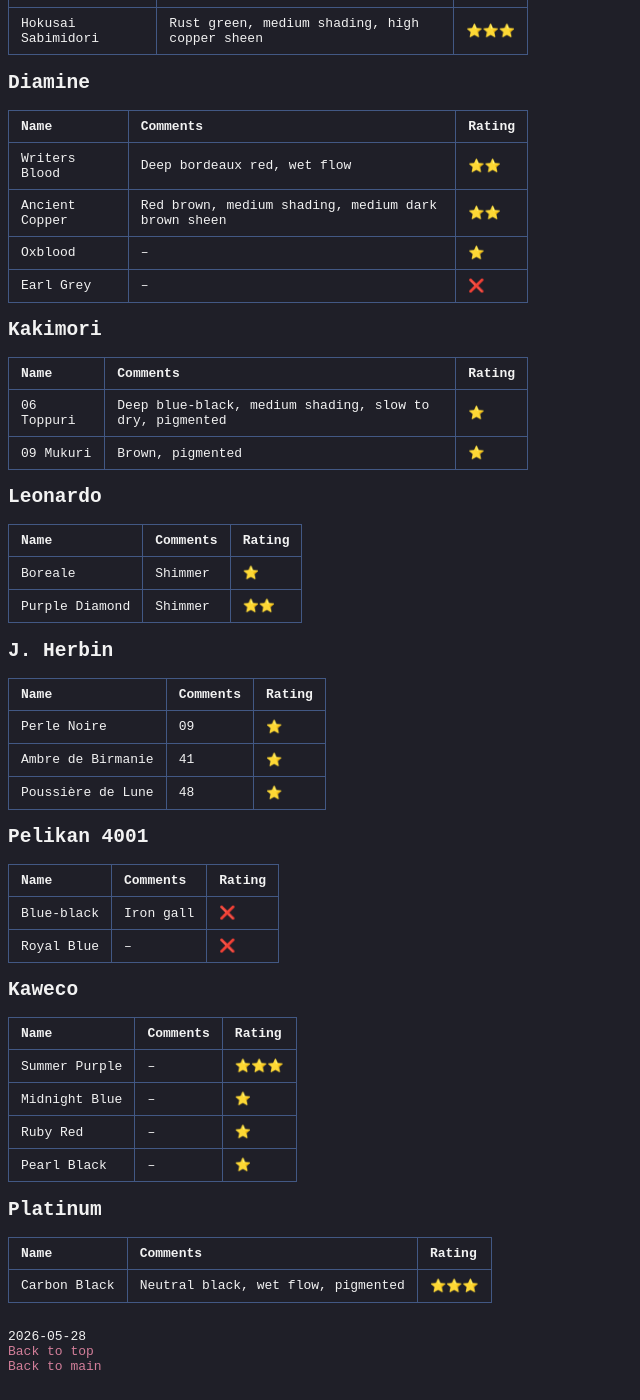
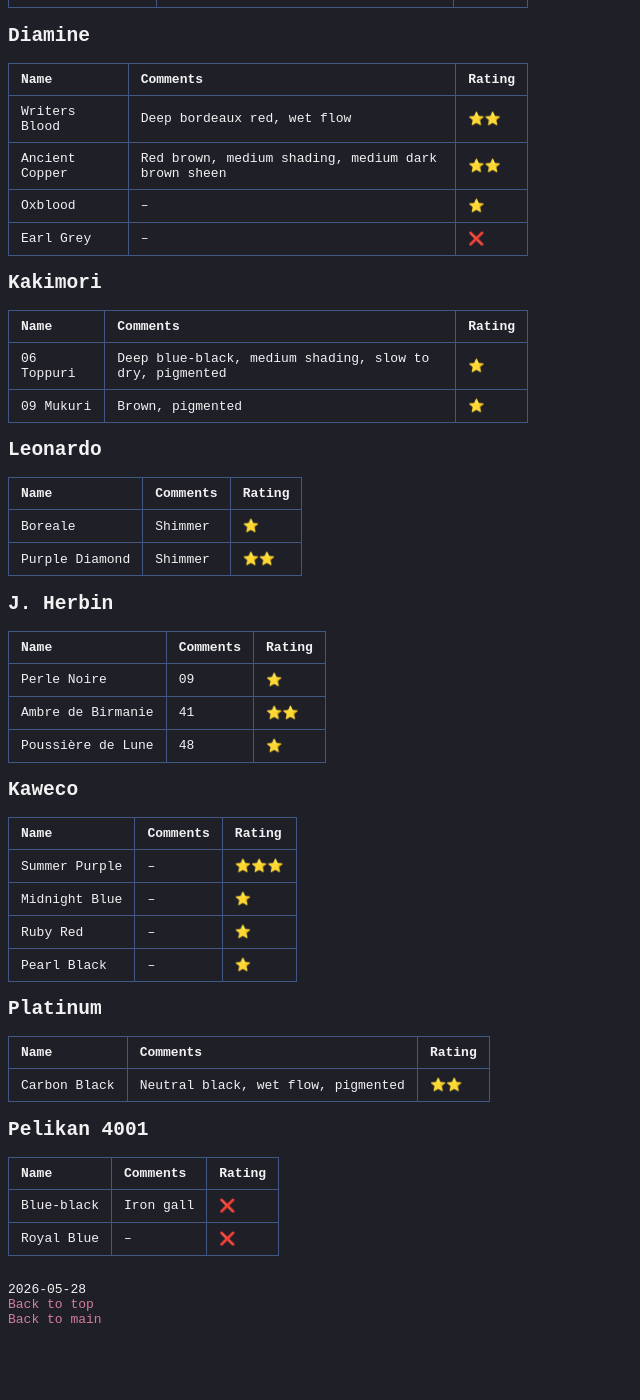
Before and after one commit to s-estay/s-estay.github.io, a Jekyll site: the page built from _posts/2026-05-28-ink-collection.md, in a window 1280 px wide and 1400 px high, scrolled down 1544 px. Shown: the whole window, without its empty margins (0-640 px from the left). Built offline with Jekyll 4.4.1, drawn with Linux system fonts in a browser that asks for light colours; after the commit the page ends 2897 px from its top, so only the background shows below that; part of the change alters nothing that is shown; some of the changed text lies outside the part shown.

```diff
--- a/_posts/2026-05-28-ink-collection.md
+++ b/_posts/2026-05-28-ink-collection.md
@@ -19,9 +19,8 @@ tags: [fountain pens]
 | Fuyu-Syogun | Cool stormy gray-blue, medium shading, wet flow | ⭐️ |
 | Yu-Yake | Sunset orange, medium shading | ⭐️ |
 | Chiku-Rin | Fresh yellow-green, medium shading, dry flow | ⭐️ |
-| Yama-Budo | Purple, medium green sheen, medium shading, wet flow | ⭐️⭐️⭐️ |
+| Yama-Budo | Purple, medium green sheen, medium shading, wet flow | ⭐️ |
 | Kon-Peki | Cerulean bright blue, low pink sheen, wet flow | ⭐️⭐️ |
-| Shin-Ryoku | Medium green, medium shading, medium red sheen | ❌ |
 | Rikka | Medium blue, green undertone, medium shading | ⭐️⭐️ |
 
 ## Sailor Shikiori
@@ -30,7 +29,7 @@ tags: [fountain pens]
 | --- | --- | --- |
 | Doyou | Dark brown, black sheen, wet flow | ⭐️ |
 | Yamadori | Teal, high burgundy sheen | ⭐️⭐️ |
-| Shimoyo | Dark dusty blue-black, medium shading | ⭐️ |
+| Shimoyo | Dark dusty blue-black, medium shading | ⭐️⭐️ |
 | Chushu | Dark dusty purple, low shading, wet flow | |
 | Yodaki | Medium red, high gold sheen | ⭐️⭐️⭐️ |
 | Okuyama | Dark magenta, bright green sheen | ⭐️⭐️⭐️ |
@@ -85,15 +84,8 @@ tags: [fountain pens]
 | Name | Comments | Rating |
 | --- | --- | --- |
 | Perle Noire | 09 | ⭐️ |
-| Ambre de Birmanie | 41 | ⭐️ |
+| Ambre de Birmanie | 41 | ⭐️⭐️ |
 | Poussière de Lune | 48 | ⭐️ |
-
-## Pelikan 4001
-
-| Name | Comments | Rating |
-| --- | --- | --- |
-| Blue-black | Iron gall | ❌ |
-| Royal Blue | – | ❌ |
 
 ## Kaweco
 
@@ -108,4 +100,11 @@ tags: [fountain pens]
 
 | Name | Comments | Rating |
 | --- | --- | --- |
-| Carbon Black | Neutral black, wet flow, pigmented | ⭐️⭐️⭐️ |
+| Carbon Black | Neutral black, wet flow, pigmented | ⭐️⭐️ |
+
+## Pelikan 4001
+
+| Name | Comments | Rating |
+| --- | --- | --- |
+| Blue-black | Iron gall | ❌ |
+| Royal Blue | – | ❌ |
```
